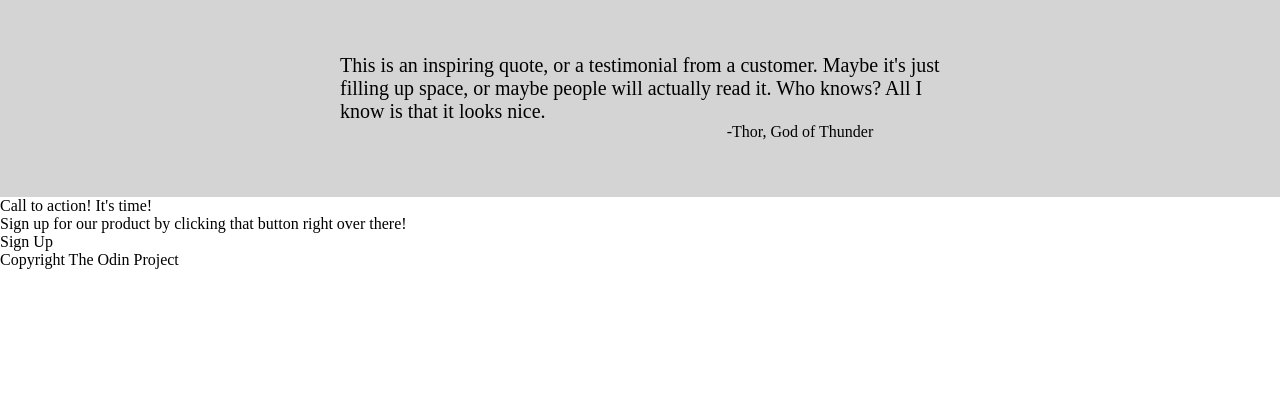
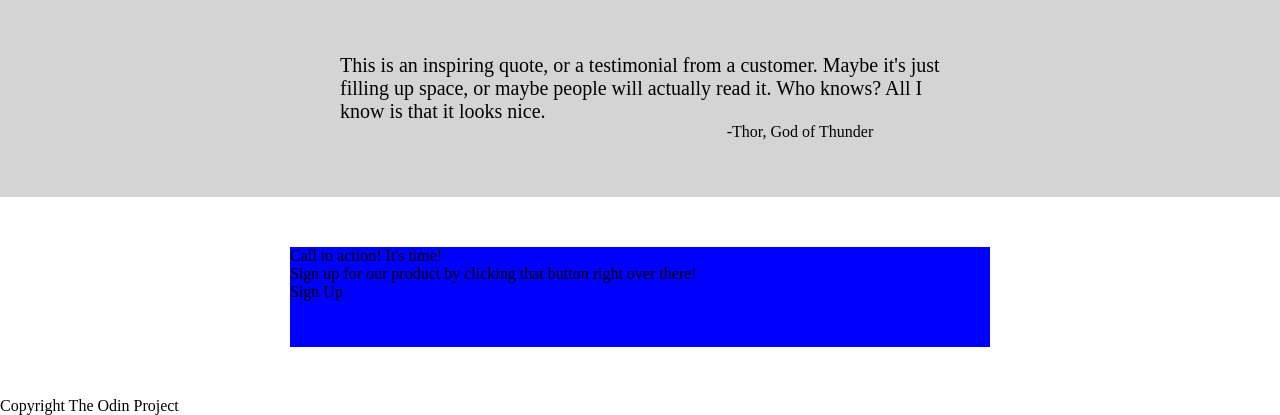
Before and after one commit to UmbraSpace/practice-website, a plain HTML site: page index.html in a window 1280 px wide. Shown: the part 561-976 px from the top of the page. Before the commit the page ends 830 px from the top, so only its background shows below. Drawn offline with Linux system fonts and the light colour scheme.

Commit message:
Improve call to action

```diff
--- a/style.css
+++ b/style.css
@@ -1,10 +1,11 @@
 body, .header, .hero-container, .information-container,
 .quote-container, .information-items, .information-item,
-.links {
+.links, .call-to-action-container {
     display: flex;
 }
 
-body, .information-container, .information-item, .quote-container {
+body, .information-container, .information-item, .quote-container,
+    .call-to-action-container {
     flex-direction: column;
     justify-content: center;
     margin: 0;
@@ -50,6 +51,18 @@ body, .information-container, .information-item, .quote-container {
     height: 50px;
 }
 
+.call-to-action-container {
+    justify-content: center;
+    align-items: center;
+}
+
+.call-to-action {
+    background-color: blue;
+    width: 700px;
+    height: 100px;
+    margin: 50px;
+}
+
 .header, .hero-container * {
     color: white;
 }
```
